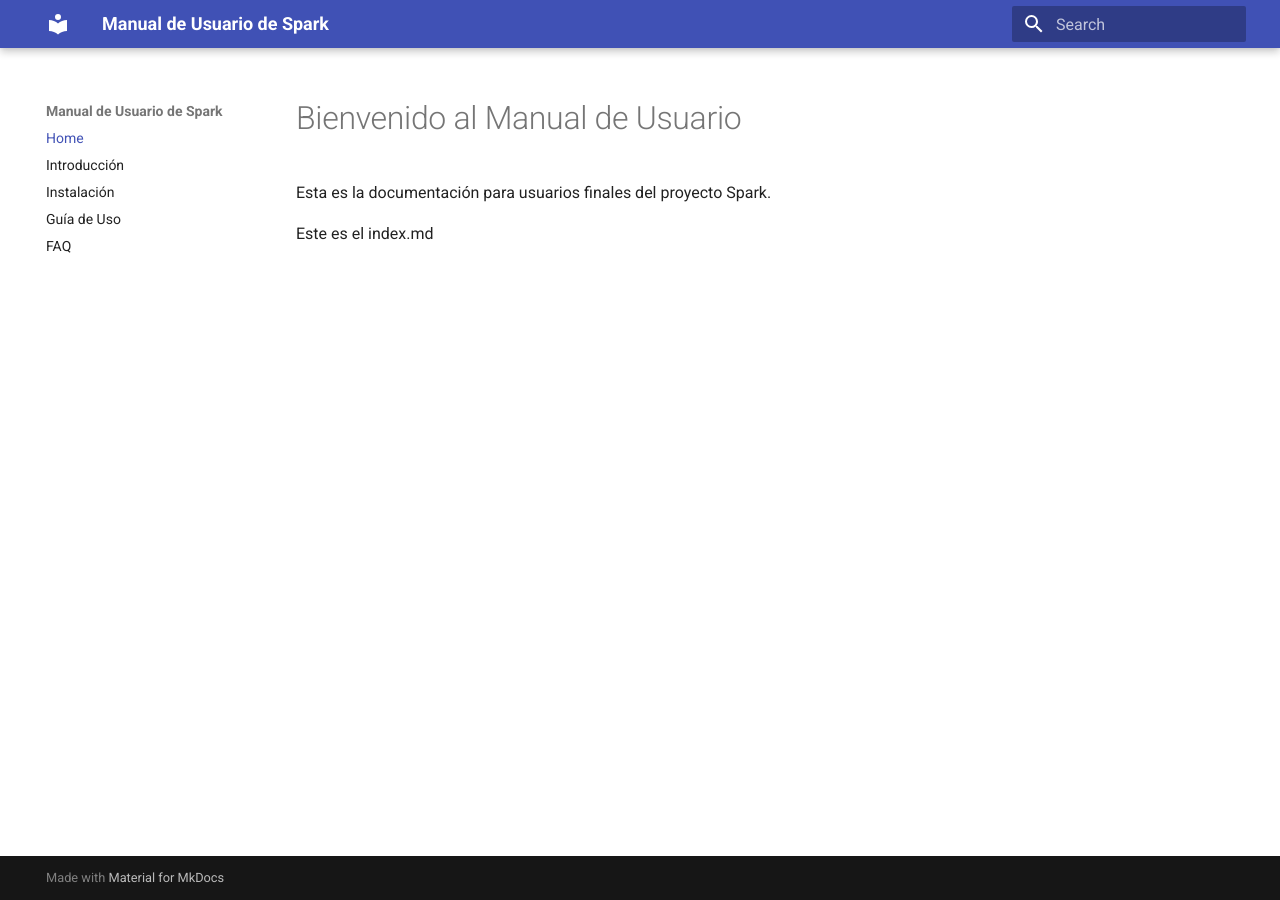
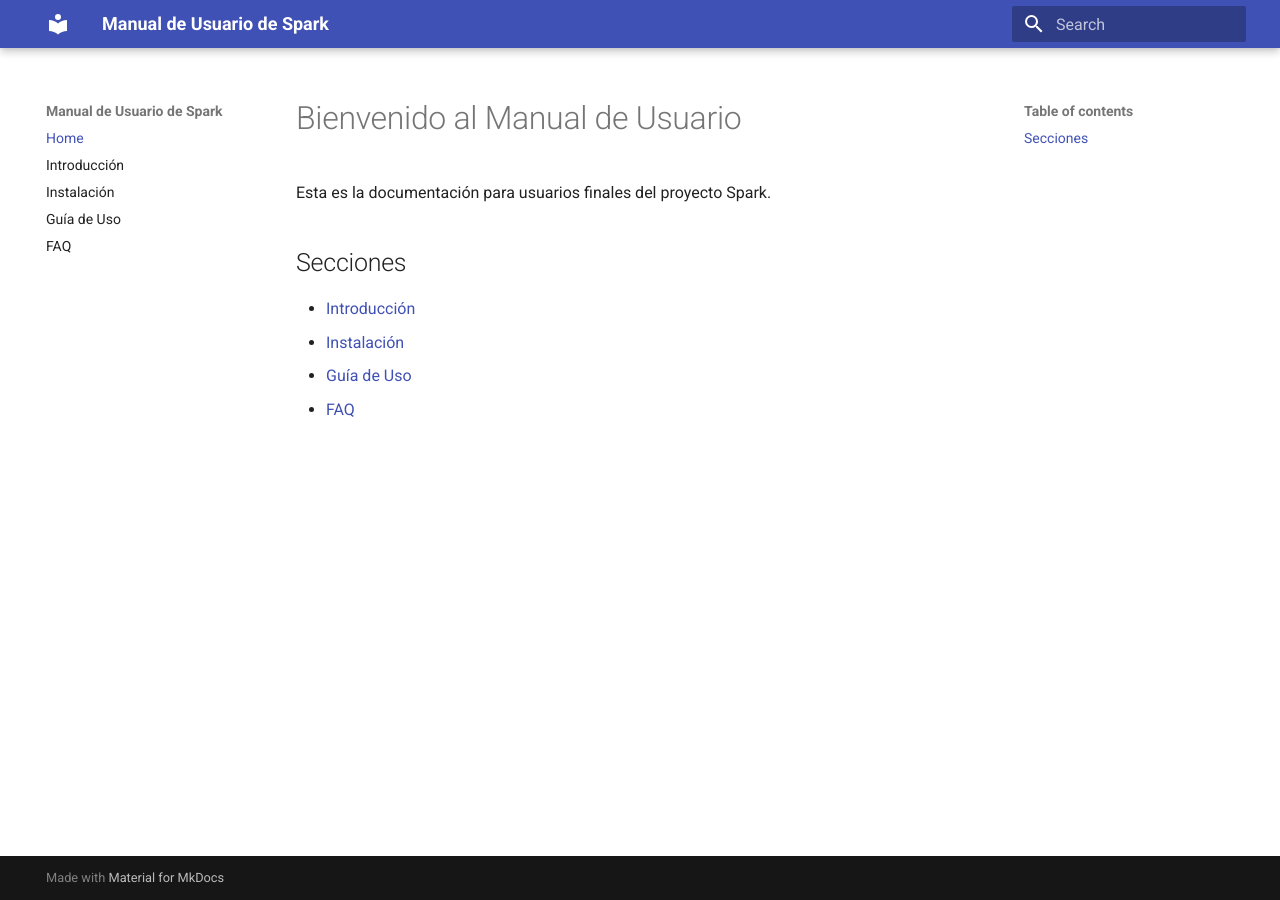
Before and after one commit to alexis-quiroz-nunez/manual-sparkdashboard, an MkDocs documentation site: the page built from docs/index.md, in a window 1280 px wide. Built offline with MkDocs 1.6.1 and Material for MkDocs 9.7.7, drawn with Linux system fonts in a browser that asks for light colours.

Commit message:
Update index.md

```diff
--- a/docs/index.md
+++ b/docs/index.md
@@ -1,4 +1,9 @@
 # Bienvenido al Manual de Usuario
 Esta es la documentación para usuarios finales del proyecto Spark.
 
-Este es el index.md
+## Secciones
+
+- [Introducción](introduccion.md)
+- [Instalación](instalacion.md)
+- [Guía de Uso](guia-de-uso.md)
+- [FAQ](faq.md)
```
